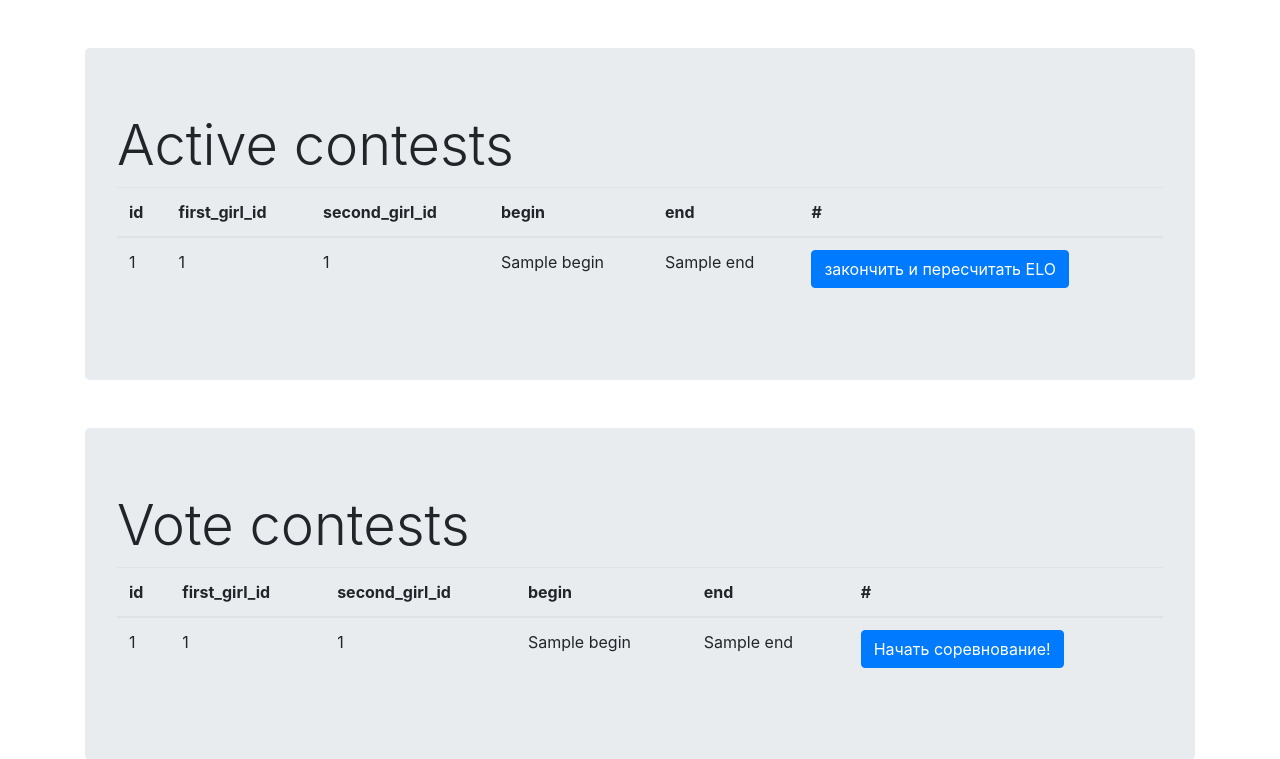
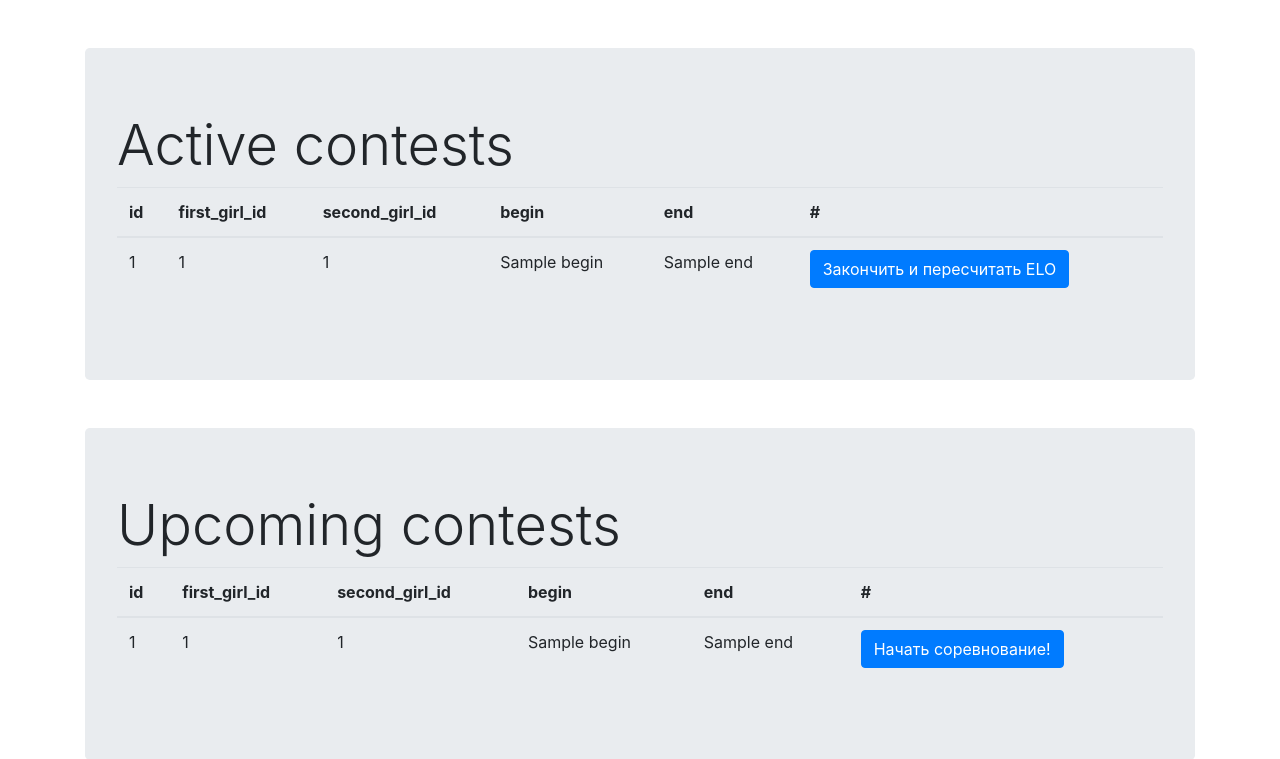
Before and after one commit to dostashev/chanvoter, a Flask app: template templates/admin.html.j2 in a window 1280 px wide. Shown: the part 70-829 px from the top of the page. Run offline with Flask 2, Linux system fonts and the light colour scheme; the template is opened without the code that fills it: most values are stand-ins (such as "Sample title", 1, 10 or a date in 2020); some libraries are stand-ins or nearby versions.

Commit message:
Fixed grammar

```diff
--- a/main.py
+++ b/main.py
@@ -108,7 +108,7 @@ def get_rating():
                        key=lambda x: -x["ELO"])
         for i in range(len(girls)):
             girls[i]["rating"] = i + 1
-            girls[i]["ELO_rounded"] = round(girls[i]["ELO"])
+            girls[i]["ELO_rounded"] = round(girls[i]["ELO"],1)
         return render_template('rating.html.j2', girls=girls)
 
 
--- a/templates/admin.html.j2
+++ b/templates/admin.html.j2
@@ -24,14 +24,14 @@
                     <td>{{ contest.second_girl.id }}</td>
                     <td>{{ contest.begin }}</td>
                     <td>{{ contest.end }}</td>
-                    <td><a class='btn btn-primary' href='/finish_contest/{{ contest.id }}'>закончить и пересчитать ELO</a></td>
+                    <td><a class='btn btn-primary' href='/finish_contest/{{ contest.id }}'>Закончить и пересчитать ELO</a></td>
                 </tr>
             {% endfor %}
             </tbody>
         </table>
     </div>
     <div class='jumbotron mt-5'>
-        <h1 class="display-4">Vote contests</h1>
+        <h1 class="display-4">Upcoming contests</h1>
         <table class='table'>
             <thead>
                 <tr>
--- a/templates/admin_login.html.j2
+++ b/templates/admin_login.html.j2
@@ -9,7 +9,7 @@
 {% block body %}
     <div class='containter col-6 mx-auto mt-5 text-center'>
     <div class="form-group">
-        <label for="exampleInputPassword1">Это страниц для админов.А ты точно админ? <label>
+        <label for="exampleInputPassword1">Это страница для админов. А ты точно админ? <label>
         <input id='key-form' type="password" class="form-control" id="exampleInputPassword1" placeholder="Password">
     </div>
     <button id='sumbit-btn' class="btn btn-primary col-6">Submit</button>
--- a/templates/index.html.j2
+++ b/templates/index.html.j2
@@ -95,7 +95,7 @@
                     <a href='/bet/{{ contest.id }}' class='btn btn-lg btn-primary'>Ставка!</a>
 
                     <div class='card-text mt-3'>
-                        <h4>До начала соревнований осталось <span class='badge badge-primary waiting-countdown' begintime='{{ contest.begin.isoformat() }}'></span></h4>
+                        <h4>До начала соревнования осталось <span class='badge badge-primary waiting-countdown' begintime='{{ contest.begin.isoformat() }}'></span></h4>
                     </div>
                 </div>
             </div>
```
Also changed, not shown: templates/login.html.j2 (+5 -5 lines).
